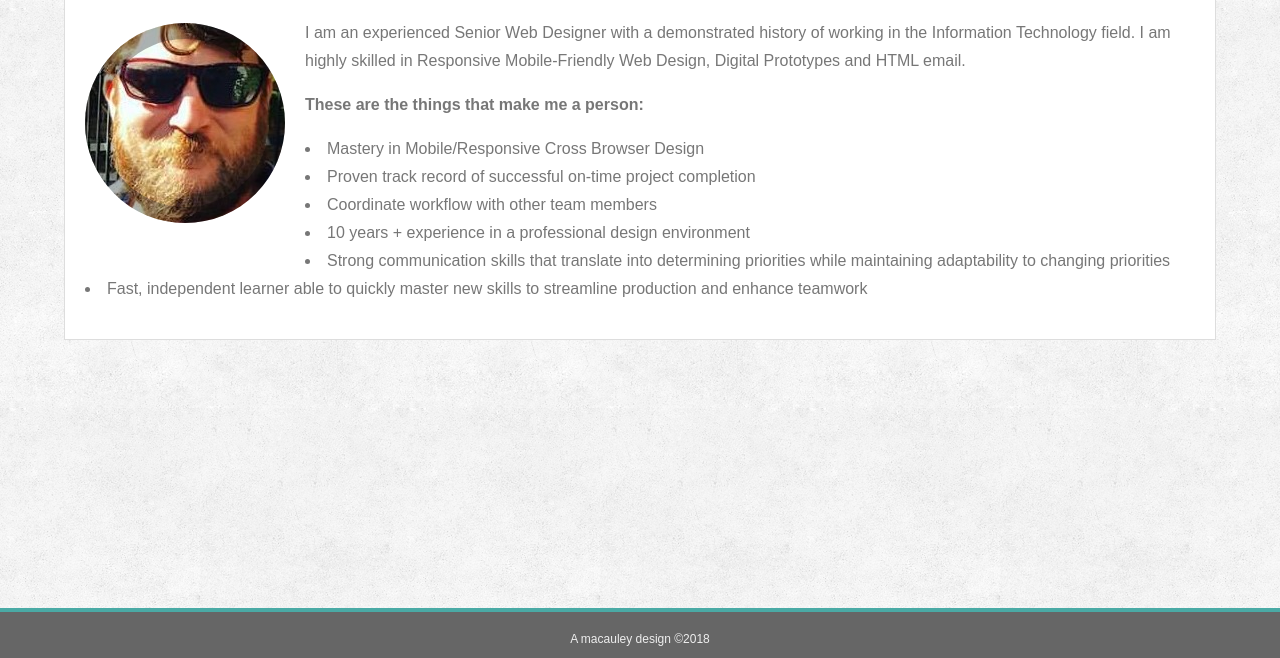
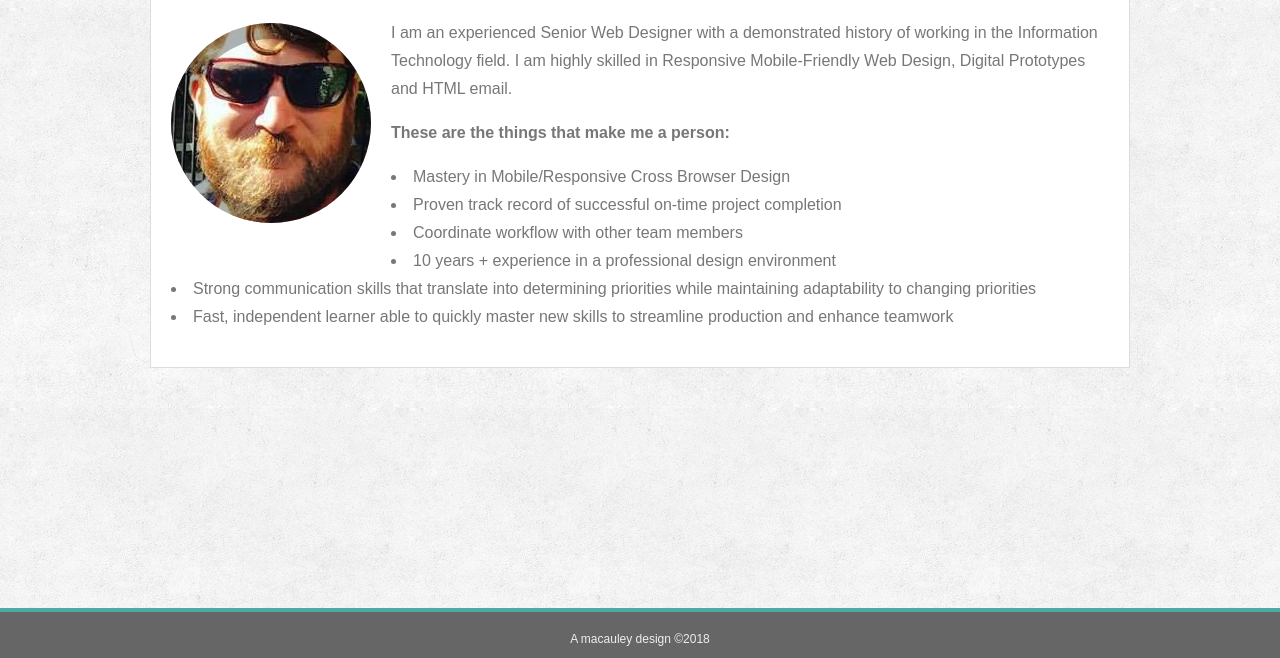
Before and after one commit to ninner00/Responsive-Portfolio, a plain HTML site: page index.html in a window 1280 px wide. Shown: the part 192-850 px from the top of the page. Drawn offline with Linux system fonts and the light colour scheme.

Commit message:
Responsive-Portfolio

```diff
--- a/assets/css/style.css
+++ b/assets/css/style.css
@@ -320,7 +320,7 @@ textarea {
 }
 
 @media all and (min-width: 61.25em) /* 980px */ {
-    .main-wrap, .container  { max-width: 90%; }
+    .main-wrap, .container  { max-width: 61.25em; }
 
     .image-container {
         width: 48%;
@@ -346,7 +346,7 @@ textarea {
 
 
 @media all and (max-width: 61.25em) /* 980px */ {
-    .main-wrap, .container  { max-width: 90%; }
+    .main-wrap, .container  { max-width: 90%  }
 
     .image-container {
         width: 48%;
```
